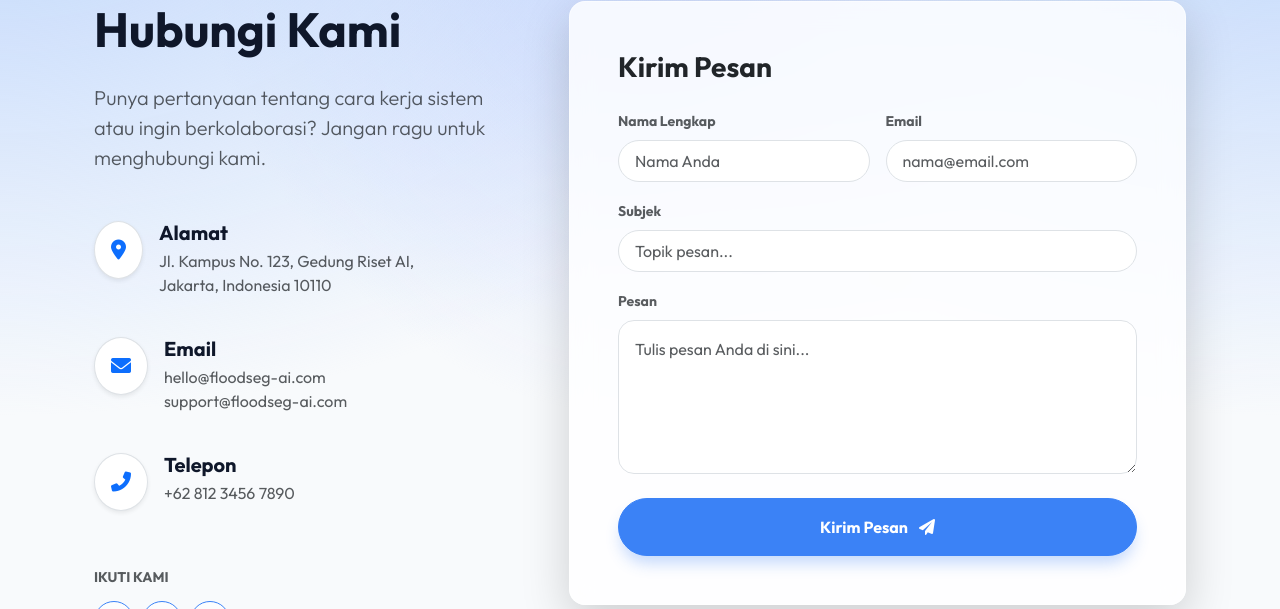
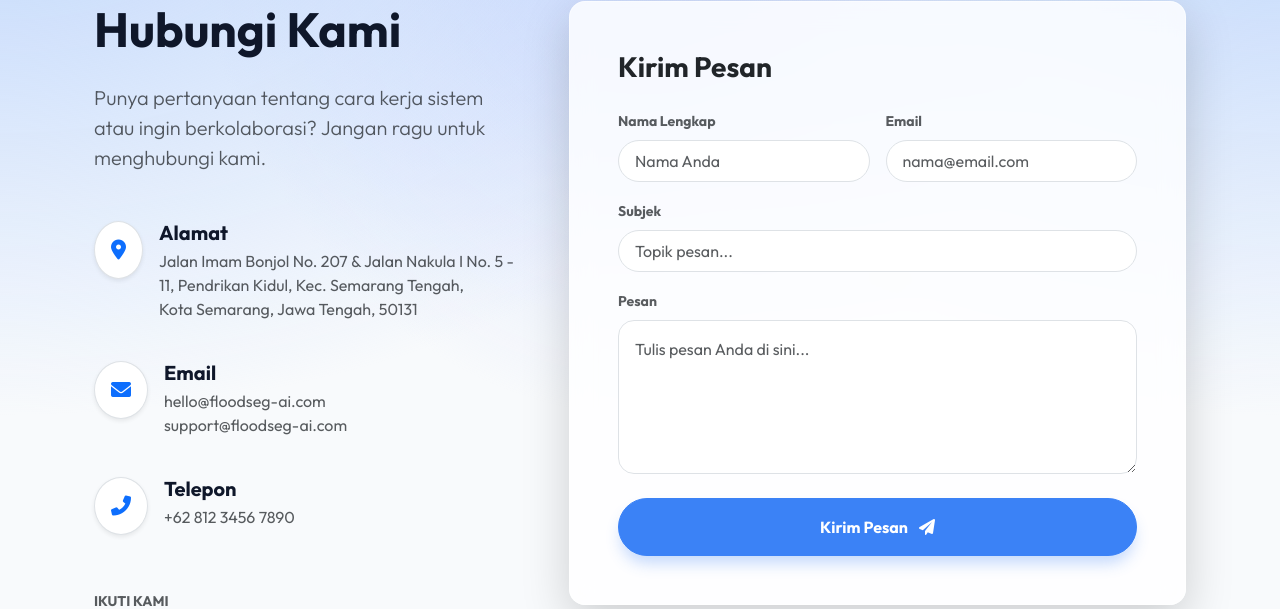
Before and after one commit to IqbalIka17/floodseg-web, a PHP site: page /contact.php in a window 1280 px wide. Shown: the part 150-759 px from the top of the page. Run offline with PHP 8.4, Linux system fonts and the light colour scheme.

Commit message:
maintenance

```diff
--- a/contact.php
+++ b/contact.php
@@ -32,7 +32,7 @@ if ($_SERVER["REQUEST_METHOD"] == "POST") {
                 </div>
                 <div>
                     <h5 class="fw-bold mb-1">Alamat</h5>
-                    <p class="text-muted">Jl. Kampus No. 123, Gedung Riset AI,<br>Jakarta, Indonesia 10110</p>
+                    <p class="text-muted">Jalan Imam Bonjol No. 207 & Jalan Nakula I No. 5 - 11, Pendrikan Kidul, Kec. Semarang Tengah,<br>Kota Semarang, Jawa Tengah, 50131</p>
                 </div>
             </div>
 
```
